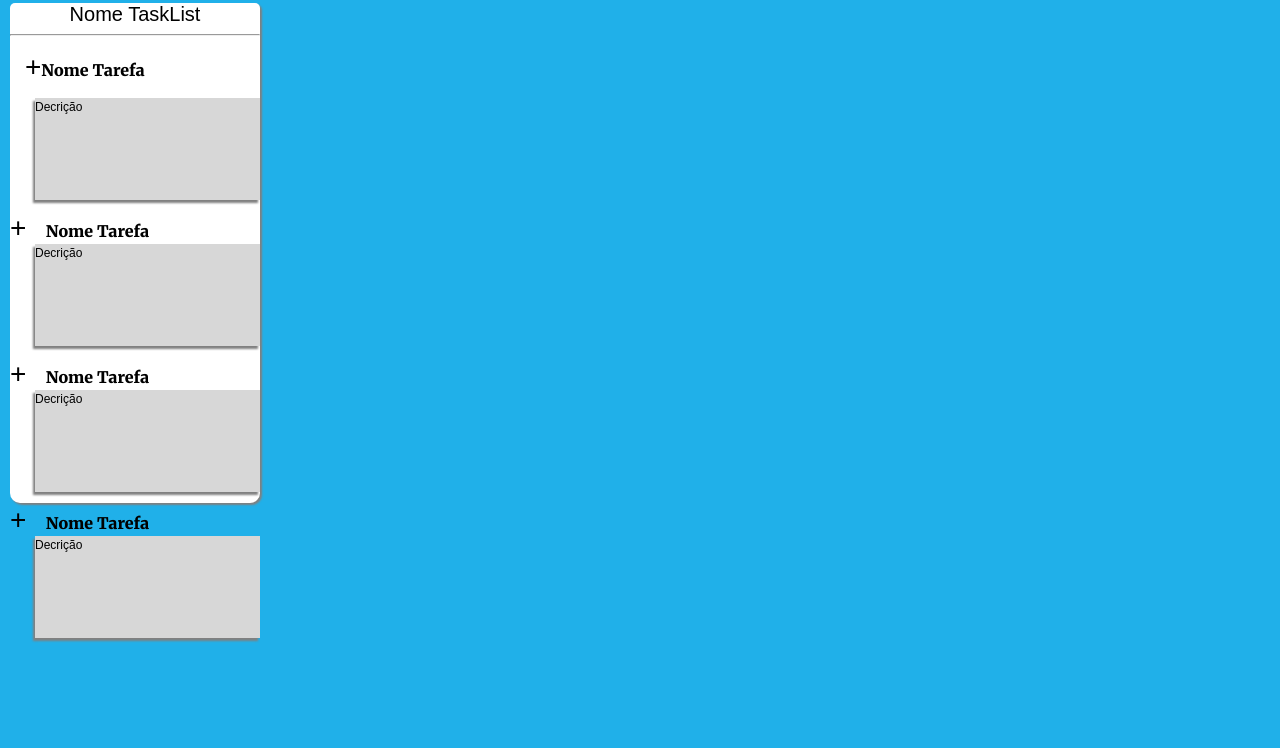
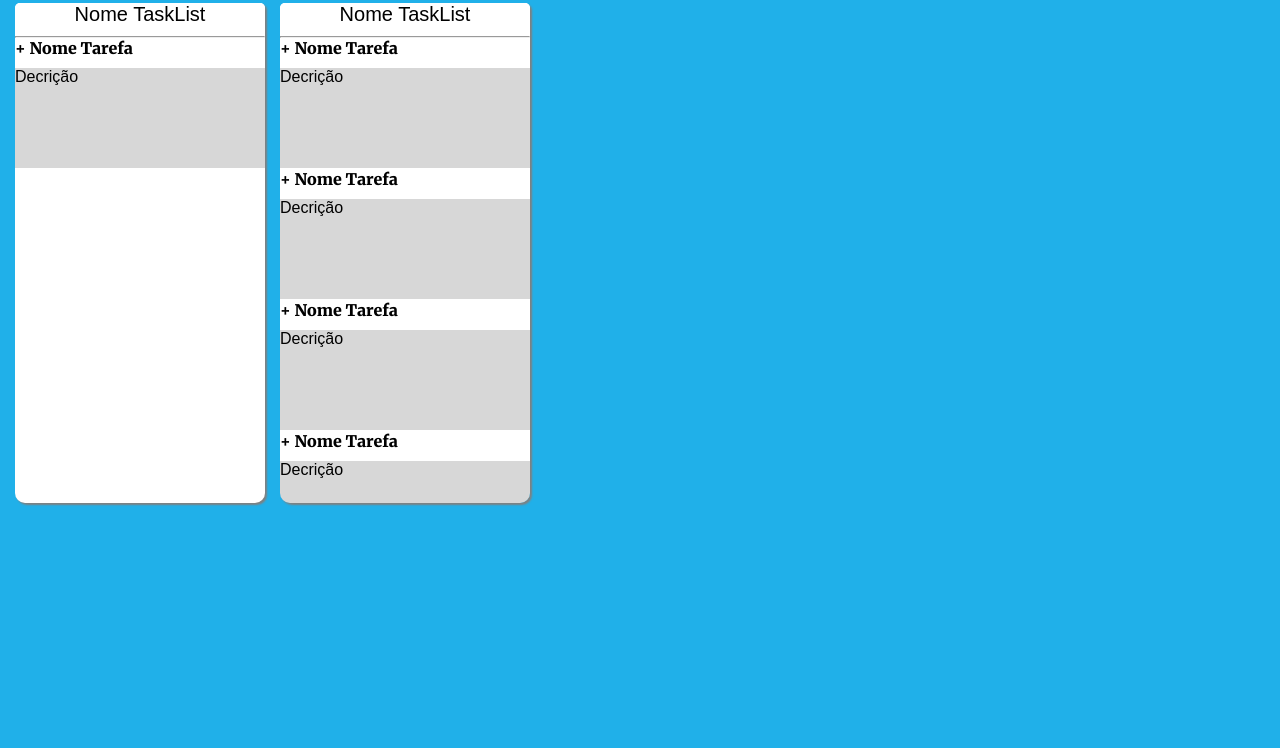
Before and after one commit to exodojaffar/TaskGoogleGui, a plain HTML site: page index.html in a window 1280 px wide. Shown: the part 52-800 px from the top of the page. Drawn offline with Linux system fonts and the light colour scheme.

Commit message:
Fiz umas coisa doidas ai
Agora o titula do tasklist é flutuante (gambiara)
As tarefas estão mais agradaveis de ser.
Adiciona animaçao.
Tambem melhora a semantica

```diff
--- a/html/css/css.css
+++ b/html/css/css.css
@@ -1,66 +1,60 @@
-body{
-	background-color: rgb(32, 176, 233);
-	font-family: Arial;
-	margin:0px;
-}
-
-header{
-	background-color: rgb(220,220,220);
-}
-
-hr{
-	color: grey;
-}
-
-.title{
-	font-size: 32px;
-	margin: 0px;
-	padding-left:  15px;
-}
-
 .tasklist {
 	width: 250px;
 	height: 500px;
-	margin: 0px 0px 0px 10px;
+	margin-left: 15px;
 	background-color: white;
-
+	overflow-y: auto;
 	border-radius: 5px 5px 10px 10px;
 	box-shadow: 2px 2px 2px grey;
+	scroll-behavior: smooth;
 }
 
 .tasktitle{
 	text-align: center;
-
+	font-size: 20px;
+	width: 250px;
+	position: absolute;
+	border-radius: 5px 5px 10px 10px;
+	background-color: white;
 }
 
-.listname{
-	position: relative;
-	padding-top: 5px;
-	font-size: 20px;
-
+.task{
+	transition: background-color 0.2s;
 }
 
-div {
-	position: relative;
+.task:hover {
+	background-color: rgb(220,220,220);
 }
 
-.plus{
-	font-family: Arial;
-	font-size: 28px;
+.task:hover #descricao{
+	box-shadow: -2px 3px 2px grey;
+	background-color: rgb(200,200,200);
+	height: 110px;
+}
+
+.task:hover .taskname{
+	font-size: 17px;
 }
 .taskname{
-	margin: 15px;
 	font-size: 16px;
 	font-family: 'Merriweather', se rif;
+	cursor: pointer;
+  	transition: font-size 0.4s;
+}
 
+.taskname:hover{
+	color: blue;
 }
+
+#taskname{
+	padding-bottom: 10px;
+	padding-top: 1px;
+}
+
 #descricao {
-	display: show;
-	font-size: 12px;
-	margin-left: 25px;
-	margin-top: 0px;
-	padding-top: 2px;
-	box-shadow: -2px 3px 2px grey;
+	transition: height 0.5s ease, background-color 0.2s ;
 	background-color: rgb(215,215,215);
 	height: 100px;
+	width: auto;
+	margin: 0px;
 }
--- a/html/js/main.js
+++ b/html/js/main.js
@@ -1,19 +1,22 @@
-function create(){
-	var tasklist = document.getElementsByTagName('section')
-	var task = document.createElement("div")
-	task.class = 'task';
-	task.appendChild(document.createElement('span'))
-	"<div class='task'><span class='taskname'>Nome Tarefa</span><p>Decrição</p></div>"
-	tasklist.appendChild(task)
+let taskname = document.getElementsByClassName('taskname');
+
+for (var tag of taskname) {
+	tag.addEventListener('click',
+	function(evento){
+		var display = evento.target.parentElement.parentElement.getElementsByTagName('p')[0].hidden;
+
+		if (!display) {
+			display = true;
+
+		}else{
+			display = false
+		}
+		evento.target.parentElement.parentElement.getElementsByTagName('p')[0].hidden = display;
+	}
+	, false)
+
 }
 
-function EnterMouse(button){
-	button.style = 'color: blue;'
-}
-
-function LeaveMouse(button) {
-	button.style = 'color : black;'
-}
 
 function Espanda(button) {
 	// body...
--- a/index.html
+++ b/index.html
@@ -5,46 +5,106 @@
 	<meta charset="utf-8">
 	<link rel="stylesheet" type="text/css" href="./html/css/css.css">
 	<link href="https://fonts.googleapis.com/css2?family=Merriweather:wght@900&display=swap" rel="stylesheet">
-
+	<style type="text/css">
+		body{
+			background-color: rgb(32, 176, 233);
+			font-family: Arial;
+			margin:0px;
+		}
+		a:link ,a:visited{
+			color : black;
+			text-decoration: none
+		}
+		.tasklists {
+			display: inline-flex;
+		}
+		.title{
+		font-size: 32px;
+		margin: 0px;
+		}
+		.espasador{
+			padding:17px;
+		}
+		#hr{
+			margin: 10px 0px 0px 0px;
+		}
+	</style>
 </head>
 <body>
-	<header>
+	<header style="background-color: rgb(220,220,220);">
 		<h2 class='title' >Tasks Google</h2>
-		<hr>
+		<hr style="color: grey;">
 	</header>
-	<section class="tasklist">
-		<div class="tasktitle">
-				<span class="listname"> Nome TaskList</span>
-				<hr>
+
+	<section class="tasklists">
+		<div class="tasklist">
+
+			<div class="tasktitle">
+				Nome TaskList
+				<hr id="hr">
+			</div>
+			<div class="espasador"></div>
+			<div class='task'>
+				<div id='taskname'>
+					<span class="taskname">+ Nome Tarefa</span>
+				</div>
+
+				<p id="descricao">Decrição</p>
+			</div>
+
 		</div>
 
-		<div class='task'>
-			<div onmouseenter="EnterMouse(this)" onmouseleave="LeaveMouse(this)" onclick="Espanda(this)" >
+		<div class="tasklist">
 
-				<p class="taskname"><span class="plus">+</span>Nome Tarefa</p>
+			<div class="tasktitle">
+				Nome TaskList
+				<hr id="hr">
 			</div>
-			<p id="descricao">Decrição</p>
-		</div>
-		<div class='task'>
-			<div onmouseenter="EnterMouse(this)" onmouseleave="LeaveMouse(this)" onclick="Espanda(this)">
-				<span class="plus">+</span>
-				<span class="taskname">Nome Tarefa</span>
+			<div class="espasador"></div>
+			<div class='task'>
+				<div id='taskname'>
+					<span class="taskname">+ Nome Tarefa</span>
+				</div>
+
+				<p id="descricao">Decrição</p>
 			</div>
-			<p id="descricao">Decrição</p>
-		</div>
-		<div class='task'>
-			<div onmouseenter="EnterMouse(this)" onmouseleave="LeaveMouse(this)" onclick="Espanda(this)">
-				<span class="plus">+</span>
-				<span class="taskname">Nome Tarefa</span>
+			<div class='task'>
+				<div id='taskname'>
+					<span class="taskname">+ Nome Tarefa</span>
+				</div>
+
+				<p id="descricao">Decrição</p>
+			</div><div class='task'>
+				<div id='taskname'>
+					<span class="taskname">+ Nome Tarefa</span>
+				</div>
+
+				<p id="descricao">Decrição</p>
+			</div><div class='task'>
+				<div id='taskname'>
+					<span class="taskname">+ Nome Tarefa</span>
+				</div>
+
+				<p id="descricao">Decrição</p>
+			</div><div class='task'>
+				<div id='taskname'>
+					<span class="taskname">+ Nome Tarefa</span>
+				</div>
+
+				<p id="descricao">Decrição</p>
+			</div><div class='task'>
+				<div id='taskname'>
+					<span class="taskname">+ Nome Tarefa</span>
+				</div>
+
+				<p id="descricao">Decrição</p>
+			</div><div class='task'>
+				<div id='taskname'>
+					<span class="taskname">+ Nome Tarefa</span>
+				</div>
+
+				<p id="descricao">Decrição</p>
 			</div>
-			<p id="descricao">Decrição</p>
-		</div>
-		<div class='task'>
-			<div onmouseenter="EnterMouse(this)" onmouseleave="LeaveMouse(this)" onclick="Espanda(this)">
-				<span class="plus">+</span>
-				<span class="taskname">Nome Tarefa</span>
-			</div>
-			<p id="descricao">Decrição</p>
 		</div>
 	</section>
 	<script type="text/javascript" src="./html/js/main.js"></script>
```
